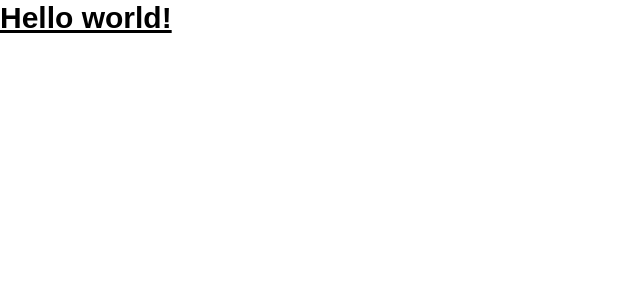
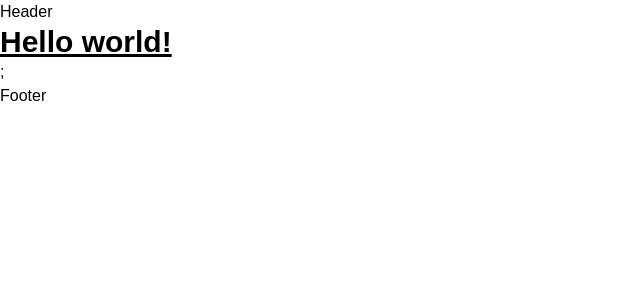
Before and after one commit to koroush-97/fruit-Shop-level2, a Next.js app: page / in a window 1280 px wide. Shown: the top 300 px of the page, without its empty margins (0-640 px from the left). Built offline with nearby package versions, Linux system fonts and the light colour scheme.

Commit message:
add Layout and styles

```diff
--- /dev/null
+++ b/src/components/layouts/Layout.tsx
@@ -0,0 +1,17 @@
+import React from "react";
+import Header from "./header/Header";
+import Footer from "./footer/Footer";
+
+interface Props {
+  children: React.ReactNode;
+}
+
+export default function Layout({ children }: Props) {
+  return (
+    <>
+      <Header />
+      <main>{children}</main>
+      <Footer />
+    </>
+  );
+}
--- /dev/null
+++ b/src/components/layouts/footer/Footer.tsx
@@ -0,0 +1,5 @@
+import React from "react";
+
+export default function Footer() {
+  return <div>Footer</div>;
+}
--- /dev/null
+++ b/src/components/layouts/header/Header.tsx
@@ -0,0 +1,5 @@
+import React from "react";
+
+export default function Header() {
+  return <div>Header</div>;
+}
--- a/src/pages/_app.tsx
+++ b/src/pages/_app.tsx
@@ -1,8 +1,14 @@
 import "@/styles/globals.css";
 import "@/styles/icons.css";
+
+import Layout from "@/components/layouts/Layout";
 
 import type { AppProps } from "next/app";
 
 export default function App({ Component, pageProps }: AppProps) {
-  return <Component {...pageProps} />;
+  return (
+    <Layout>
+      <Component {...pageProps} />;
+    </Layout>
+  );
 }
```
